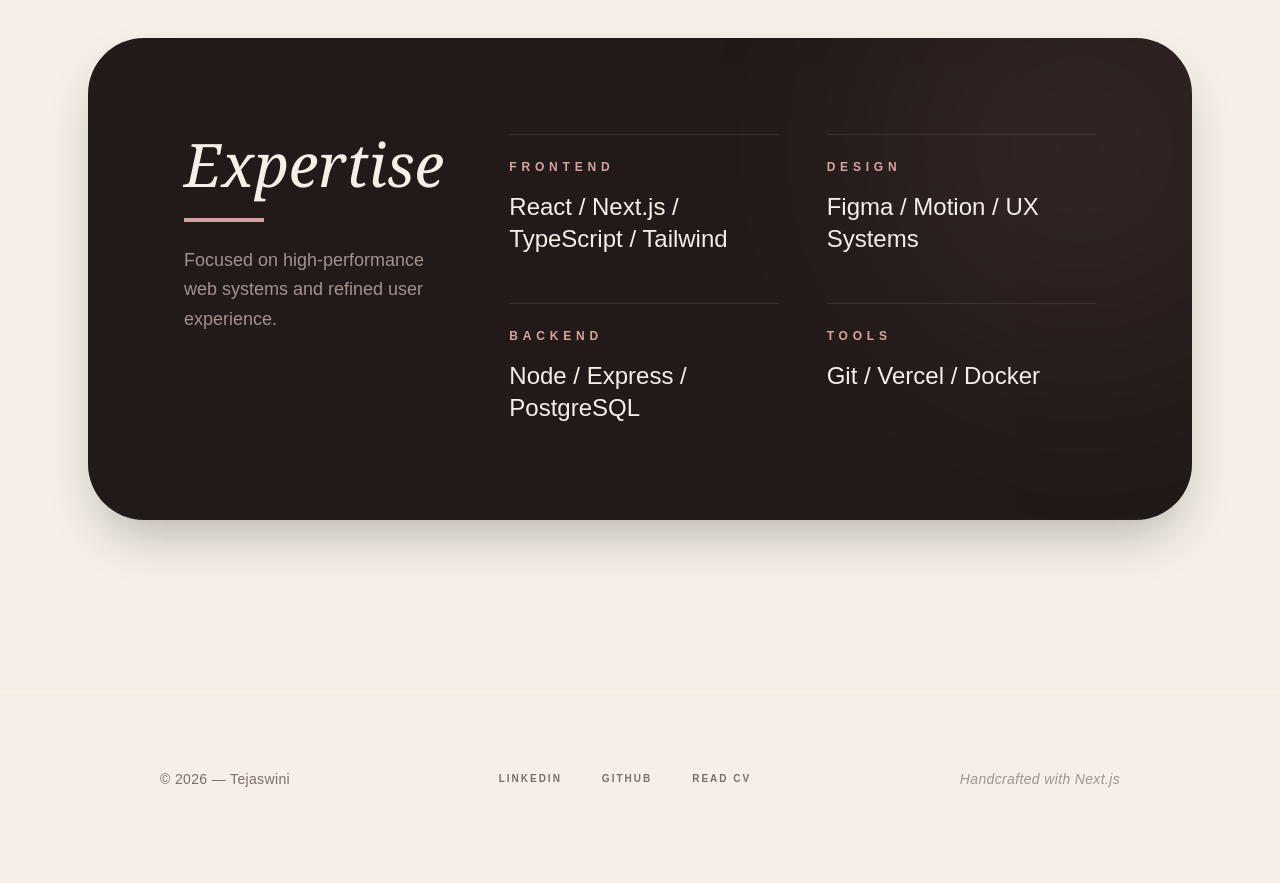
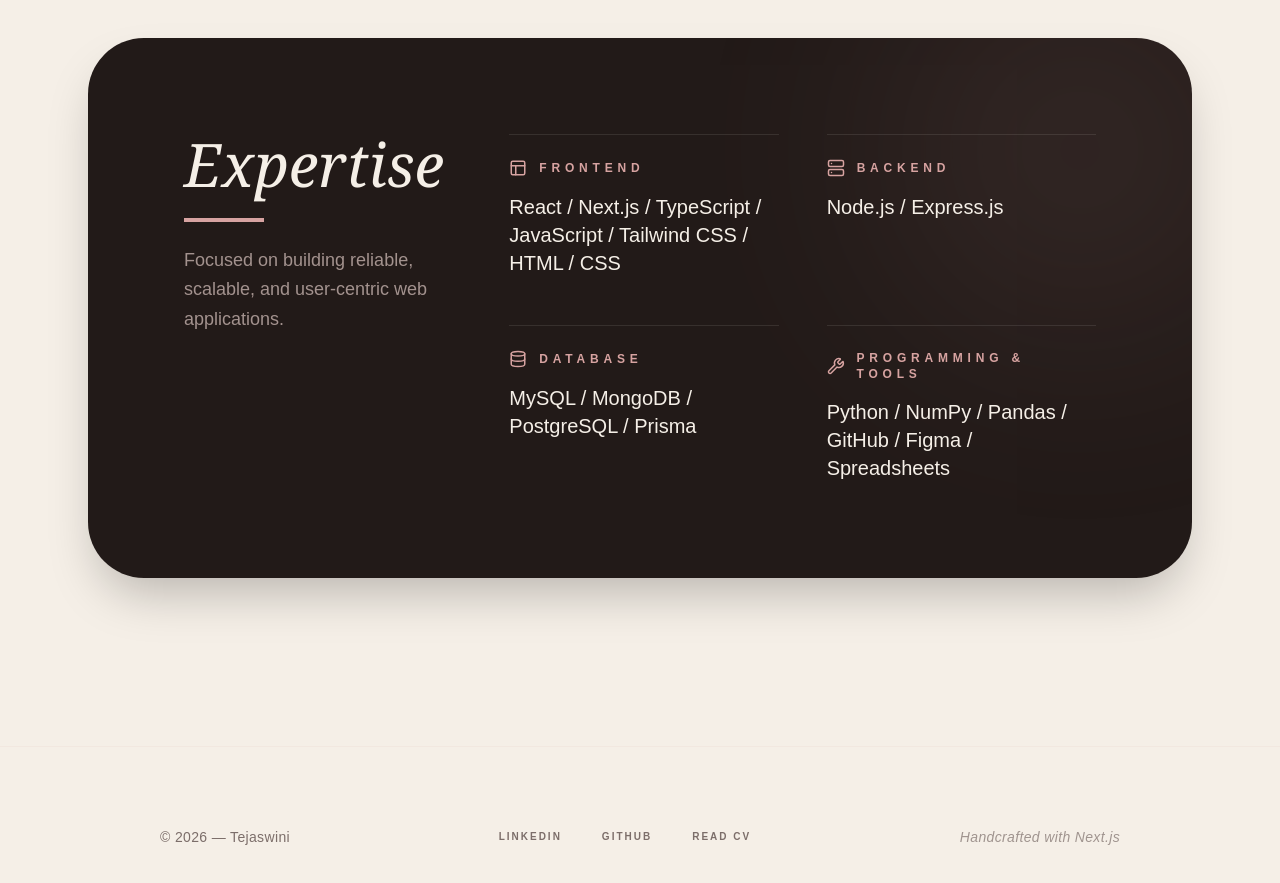
Before and after one commit to tejuuu-7774/Portfolio_, a Next.js app: page / in a window 1280 px wide. Shown: the part 1460-2343 px from the top of the page. Built offline with nearby package versions, Linux system fonts and the light colour scheme.

Commit message:
Updated about page , added profile , edited work experience , and updted UI.

```diff
--- a/app/about/page.tsx
+++ b/app/about/page.tsx
@@ -37,13 +37,13 @@ export default function AboutPage() {
       <div className="max-w-6xl mx-auto px-6">
 
         {/* HERO - Increased text sizes and image scale */}
-        <section className="flex flex-col md:flex-row gap-16 items-start mb-32">
+        <section className="flex flex-col md:flex-row gap-16 items-start mb-62">
           {/* Larger Image Container (w-80) */}
           <div className="relative w-56 h-56 md:w-80 md:h-80 flex-shrink-0 group cursor-none">
             <div className="absolute inset-0 border-2 border-[#221A18] rounded-[2.5rem] translate-x-4 translate-y-4 group-hover:translate-x-0 group-hover:translate-y-0 transition-all duration-500" />
             <div className="relative w-full h-full rounded-[2.5rem] overflow-hidden border-2 border-[#221A18] bg-[#E2D9CF]">
               <Image
-                src="/profile.jpg"
+                src="/Profile.png"
                 alt="Tejaswini"
                 fill
                 className="object-cover grayscale group-hover:grayscale-0 group-hover:scale-110 transition-all duration-700"
@@ -66,12 +66,13 @@ export default function AboutPage() {
             </h1>
 
             <p className="text-lg md:text-2xl text-[#4A443F] font-light leading-relaxed max-w-2xl">
-              I’m <strong className="font-bold text-[#221A18]">Tejaswini</strong>. I bridge
-              the gap between complex AI logic and intuitive user interfaces, focusing on
-              calm, high-performance web systems.
+              I’m <strong className="font-bold text-[#221A18]">Tejaswini Palwai</strong>. I learn, build, and find meaning in code,
+                turning thoughts into something real, in my own way.
             </p>
           </div>
         </section>
+
+        <div className="w-full h-[2px] bg-[#221A18]/50 mb-20" />
 
         {/* LEARNING - Larger padding and icons */}
         <section className="mb-40">
@@ -124,59 +125,85 @@ export default function AboutPage() {
               </div>
 
               <div className="pl-8 border-l-2 border-[#221A18]/10 group-hover:border-[#D7A3A1] transition-all duration-500">
-                <div className="flex flex-col sm:flex-row justify-between items-start gap-4 mb-4">
+
+                <div className="flex flex-col sm:flex-row justify-between items-start gap-4 mb-6">
                   <h4 className="text-3xl md:text-4xl font-bold group-hover:translate-x-1 transition-transform">
                     Frontend Developer Intern
                   </h4>
+
                   <span className="text-xs font-black px-3 py-1.5 bg-[#221A18] text-[#F5EFE7] rounded-lg group-hover:bg-[#D7A3A1] group-hover:text-[#221A18] transition-colors">
                     2025
                   </span>
                 </div>
-                <p className="text-xl italic text-[#4A443F] mb-4">Company Name</p>
-                <p className="text-lg text-[#4A443F] font-light max-w-2xl group-hover:text-[#221A18] transition-colors leading-relaxed">
-                  Worked on production-level React applications with a focus on
-                  performance, UI consistency, and calm user experience.
+
+                <p className="text-lg italic text-[#4A443F] mb-6">
+                  TopSqill Private Limited
                 </p>
+
+                <ul className="space-y-3 text-base md:text-lg text-[#4A443F] font-light max-w-2xl leading-relaxed group-hover:text-[#221A18] transition-colors">
+                  <li>• Built 5+ reusable React components improving UI consistency and development speed</li>
+                  <li>• Contributed to core LMS workflows serving 200+ daily active users</li>
+                  <li>• Tested and validated 20+ REST API endpoints with MySQL-backed data</li>
+                  <li>• Ensured smooth payment flow and reliable backend integration</li>
+                </ul>
+
               </div>
             </div>
 
             {/* EDUCATION */}
             <div className="group">
-              <div className="flex items-center gap-4 mb-8">
+              <div className="flex items-center gap-4 mb-10">
                 <div className="p-3 bg-[#221A18] text-[#F5EFE7] rounded-xl group-hover:-rotate-12 transition-transform duration-300">
                   <GraduationCap size={24} />
                 </div>
-                <h3 className="text-sm font-black uppercase tracking-widest transition-colors group-hover:text-[#D7A3A1]">
+
+                <h3 className="text-sm font-black uppercase tracking-[0.3em] transition-colors group-hover:text-[#D7A3A1]">
                   Academic Background
                 </h3>
               </div>
 
-              <div className="pl-8 border-l-2 border-[#221A18]/10 group-hover:border-[#221A18] transition-all duration-500 space-y-12">
+              <div className="pl-8 border-l-2 border-[#221A18]/10 group-hover:border-[#221A18] transition-all duration-500 space-y-14">
+
+                {/* COLLEGE */}
                 <div>
                   <h4 className="text-2xl md:text-3xl font-bold group-hover:translate-x-1 transition-transform">
                     B.Tech in Computer Science (AI)
                   </h4>
+
                   <p className="text-xs font-bold text-[#D7A3A1] mt-2 mb-4 tracking-widest">
-                    2022 — 2026
+                    2024 — 2028
                   </p>
-                  <p className="text-lg text-[#4A443F] font-light max-w-2xl group-hover:text-[#221A18] transition-colors leading-relaxed">
-                    Focused on integrating machine learning models into
-                    real-world web applications and optimizing user-centric AI workflows.
+
+                  <p className="text-lg font-medium text-[#221A18] mb-3 tracking-wide">
+                    Rishihood University × Newton School of Technology
+                  </p>
+
+                  <p className="text-lg text-[#4A443F] font-light max-w-2xl leading-relaxed group-hover:text-[#221A18] transition-colors">
+                    Focused on building real-world systems, combining software engineering with AI-driven applications and practical product development.
                   </p>
                 </div>
 
+                {/* SCHOOL */}
                 <div className="opacity-60 group-hover:opacity-100 transition-opacity duration-500">
-                  <h4 className="text-2xl font-bold italic">Secondary & Higher Secondary</h4>
-                  <p className="text-xs font-bold text-[#4A443F] mt-1 mb-4 uppercase tracking-widest">
-                    Studied at [Your School]
+                  <h4 className="text-2xl font-bold italic">
+                    Secondary Education
+                  </h4>
+
+                  <p className="text-xs font-bold text-[#D7A3A1] mt-2 mb-4 tracking-widest">
+                    — 2024
                   </p>
+
+                  <p className="text-lg font-medium text-[#221A18] mb-3 tracking-wide">
+                    Rockwoods International School
+                  </p>
+
                   <p className="text-base text-[#4A443F] font-light italic leading-relaxed">
-                    Focus on Science and Mathematics, laying the groundwork for CS logic and algorithmic thinking.
+                    Built a strong foundation in Science and Mathematics, shaping analytical thinking and problem-solving ability.
                   </p>
                 </div>
+
               </div>
             </div>
-
           </div>
         </section>
       </div>
--- a/app/page.tsx
+++ b/app/page.tsx
@@ -3,6 +3,30 @@ import ProjectCard from "@/components/ProjectCard";
 import { projects } from "@/lib/projects";
 // Note: Ensure you have lucide-react installed: npm install lucide-react
 import { Github, Linkedin, ArrowUpRight } from "lucide-react";
+import { Layout, Server, Database, Wrench } from "lucide-react";
+
+const skills = [
+  {
+    title: "Frontend",
+    list: "React / Next.js / TypeScript / JavaScript / Tailwind CSS / HTML / CSS",
+    Icon: Layout,
+  },
+  {
+    title: "Backend",
+    list: "Node.js / Express.js",
+    Icon: Server,
+  },
+  {
+    title: "Database",
+    list: "MySQL / MongoDB / PostgreSQL / Prisma",
+    Icon: Database,
+  },
+  {
+    title: "Programming & Tools",
+    list: "Python / NumPy / Pandas / GitHub / Figma / Spreadsheets",
+    Icon: Wrench,
+  },
+];
 
 export default function HomePage() {
   const featuredProjects = projects.slice(0, 4);
@@ -103,7 +127,7 @@ export default function HomePage() {
           </div>
         </section>
 
-        {/* SKILLS SECTION - Optimized */}
+        {/* SKILLS SECTION */}
         <section className="pb-32">
           <div className="relative rounded-[3.5rem] bg-[#221A18] p-10 md:p-24 overflow-hidden shadow-2xl">
             <div className="absolute -top-20 -right-20 w-96 h-96 bg-[#D7A3A1] rounded-full blur-[120px] opacity-10" />
@@ -113,22 +137,29 @@ export default function HomePage() {
                 <h2 className="text-5xl md:text-6xl font-serif italic text-[#F5EFE7]">Expertise</h2>
                 <div className="h-1 w-20 bg-[#D7A3A1]" />
                 <p className="text-lg text-[#A3928E] leading-relaxed max-w-xs font-medium">
-                  Focused on high-performance web systems and refined user experience.
+                  Focused on building reliable, scalable, and user-centric web applications.
                 </p>
               </div>
 
               <div className="lg:col-span-2 grid grid-cols-1 sm:grid-cols-2 gap-x-12 gap-y-12">
-                {[
-                  ["Frontend", "React / Next.js / TypeScript / Tailwind"],
-                  ["Design", "Figma / Motion / UX Systems"],
-                  ["Backend", "Node / Express / PostgreSQL"],
-                  ["Tools", "Git / Vercel / Docker"]
-                ].map(([title, list]) => (
-                  <div key={title} className="group relative pt-6 border-t border-[#F5EFE7]/10">
-                    <h3 className="text-[#D7A3A1] text-xs uppercase tracking-[0.4em] font-black mb-4 group-hover:translate-x-2 transition-transform duration-300">
-                      {title}
-                    </h3>
-                    <p className="text-2xl font-light text-[#F5EFE7] group-hover:text-[#D7A3A1] transition-colors duration-300">
+                {skills.map(({ title, list, Icon }) => (
+                  <div
+                    key={title}
+                    className="group relative pt-6 border-t border-[#F5EFE7]/10"
+                  >
+                    {/* ICON + TITLE */}
+                    <div className="flex items-center gap-3 mb-4">
+                      <Icon
+                        size={18}
+                        className="text-[#D7A3A1] group-hover:scale-110 group-hover:rotate-6 transition-transform duration-300"
+                      />
+                      <h3 className="text-[#D7A3A1] text-xs uppercase tracking-[0.4em] font-black group-hover:translate-x-1 transition-transform duration-300">
+                        {title}
+                      </h3>
+                    </div>
+
+                    {/* CONTENT */}
+                    <p className="text-xl font-light text-[#F5EFE7] group-hover:text-[#D7A3A1] transition-colors duration-300">
                       {list}
                     </p>
                   </div>
```
Also changed, not shown: public/Profile.png (added).
